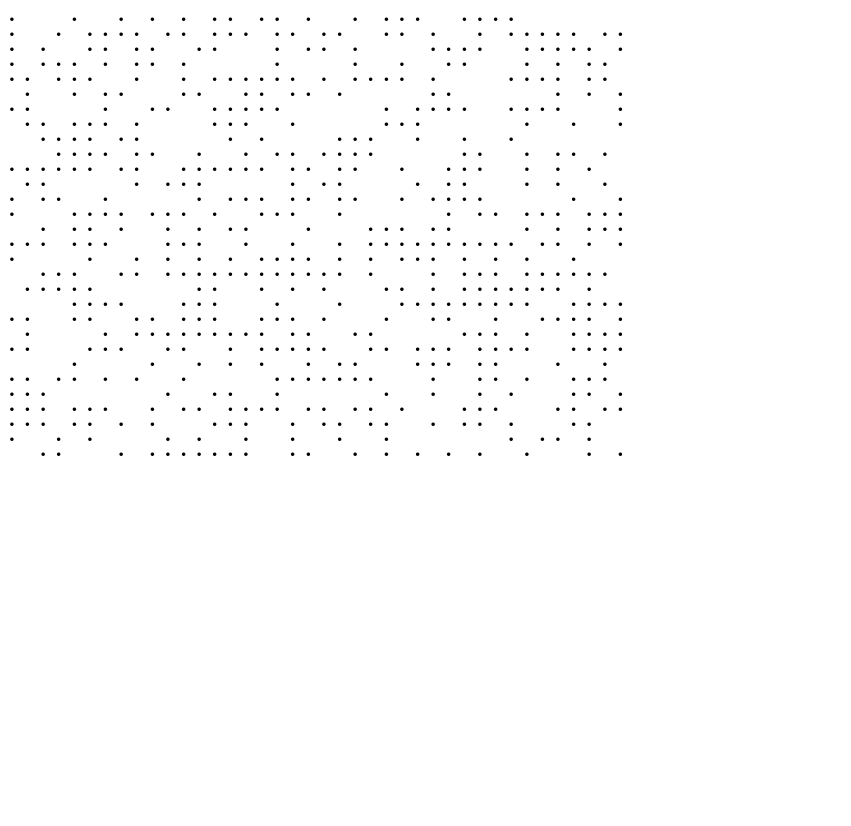
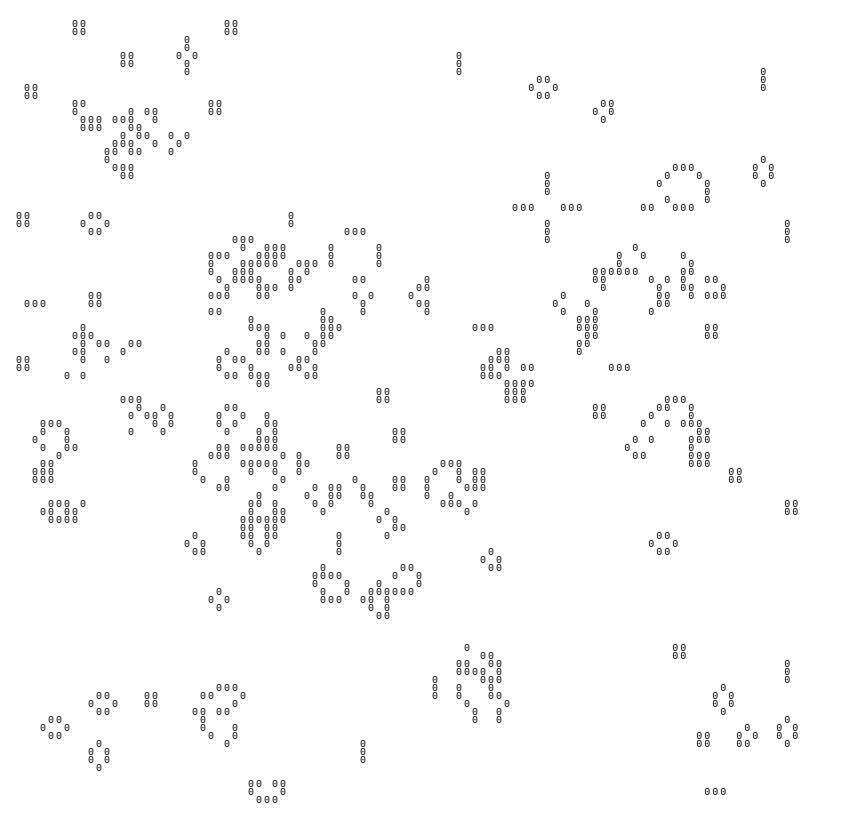
Before and after one commit to samhatfield/ascii-gol, a plain HTML site: page index.html in a window 1280 px wide. Shown: the whole page, without its empty margins (0-851 px from the left). Before the commit the page ends 800 px from the top, so only its background shows below. Drawn offline with Linux system fonts and the light colour scheme.

Commit message:
Added Game of Life rules.

```diff
--- a/gol.css
+++ b/gol.css
@@ -1,3 +1,6 @@
 #gol-container p {
   margin:0;
+  font-size: 10px;
+  letter-spacing: -2px;
+  line-height: 80%;
 }
--- a/index.html
+++ b/index.html
@@ -12,16 +12,20 @@
 	<script type="text/javascript" charset="utf-8">
 	  // Global constants
 	  // Grid width and height
-	  var numX = 40;
-	  var numY = 30;
+	  var numX = 100;
+	  var numY = 100;
 
-	  var gridPrev = gridNext = generateZeroed2dArray(numX, numY);
+	  var gridPrev = generateZeroed2dArray(numX, numY);
+	  var gridNext = generateZeroed2dArray(numX, numY);
+	  randomizeGrid(gridPrev);
 
+	  var timer = setInterval(function() { go(); }, 20);
+	  function go() {
+	    evolve(gridNext, gridPrev);
+	    displayGrid(gridNext);
 
-	  var timer = setInterval(function() { go(); }, 50);
-	  function go() {
-	    randomizeGrid(gridPrev);
-	    displayGrid(gridPrev);
+	    for (var i = 0; i < gridNext.length; i++)
+	      gridPrev[i] = gridNext[i].slice(0);
 	  }
 
 	  // Useful functions
@@ -44,9 +48,9 @@
 	      for (var j = 0; j < numX; j++) {
 		var rand = Math.random();
 		if (rand < 0.5)
+		  grid[i][j] = 1;
+		else
 		  grid[i][j] = 0;
-		if (rand > 0.5)
-		  grid[i][j] = 1;
 	      }
 	    }
 	  }
@@ -61,7 +65,7 @@
 		if (grid[i][j] == 0)
 		  htmlString += "  ";
 		if (grid[i][j] == 1)
-		  htmlString += "• ";
+		  htmlString += "0 ";
 	      }
 	      htmlString += "</p>";
 	    }
@@ -69,7 +73,26 @@
 	    container.innerHTML = htmlString;
 	  }
 
+          function evolve(gridNext, gridPrev) {
+	    for (var i = 1; i < numY-1; i++) {
+	      for (var j = 1; j < numX-1; j++) {
+		var neighbours = 0;
 
+		for (var x = -1; x <= 1; x++) {
+		  for (var y = -1; y <= 1; y++) {
+		    neighbours += gridPrev[i+x][j+y];
+		   }
+		}
+
+		neighbours -= gridPrev[i][j];
+
+		if      ((gridPrev[i][j] == 1) && (neighbours <  2)) gridNext[i][j] = 0;
+		else if ((gridPrev[i][j] == 1) && (neighbours >  3)) gridNext[i][j] = 0;
+		else if ((gridPrev[i][j] == 0) && (neighbours == 3)) gridNext[i][j] = 1;
+		else    gridNext[i][j] = gridPrev[i][j];
+	      }
+	    }
+	  }
 	</script>
 </body>
 </html>
```
